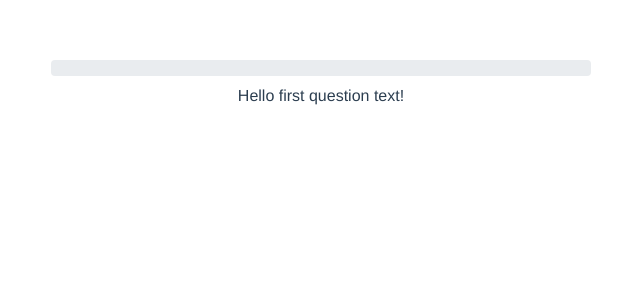
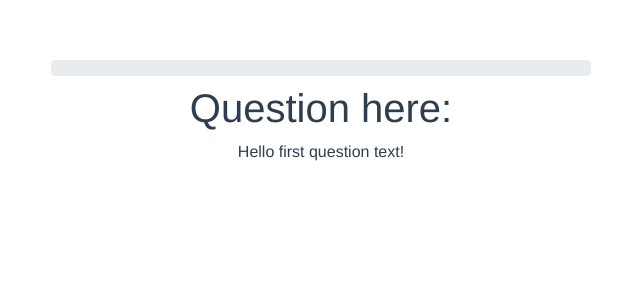
Before and after one commit to mahenzon/simple-questionnaire-app-vue.js, a Vue app: page / in a window 1280 px wide. Shown: the top 300 px of the page, without its empty margins (319-959 px from the left). Built offline with nearby package versions, Linux system fonts and the light colour scheme.

Commit message:
Creating QuestionText component

```diff
--- a/src/App.vue
+++ b/src/App.vue
@@ -20,6 +20,7 @@ export default {
       // TODO: fetch this data using axios
       questions: [
         {
+          type: 'text',
           text: 'Hello first question text!',
         },
       ],
--- a/src/components/Question.vue
+++ b/src/components/Question.vue
@@ -1,12 +1,21 @@
 <template>
   <div>
-    {{ question.text }}
+    <QuestionText
+    v-if="question.type === 'text'"
+    v-on:processAnswer="processAnswer"
+    :question="question"
+    />
   </div>
 </template>
 
 <script>
+import QuestionText from './question-types/QuestionText'
+
 export default {
   name: "Question",
+  components: {
+    QuestionText,
+  },
   props: {
     question: Object,
   },
--- /dev/null
+++ b/src/components/question-types/QuestionText.vue
@@ -0,0 +1,19 @@
+<template>
+  <div>
+    <h1>Question here:</h1>
+    <div>{{ question.text }}</div>
+  </div>
+</template>
+
+<script>
+export default {
+  name: "QuestionText",
+  props: {
+    question: Object,
+  },
+}
+</script>
+
+<style>
+
+</style>
```
